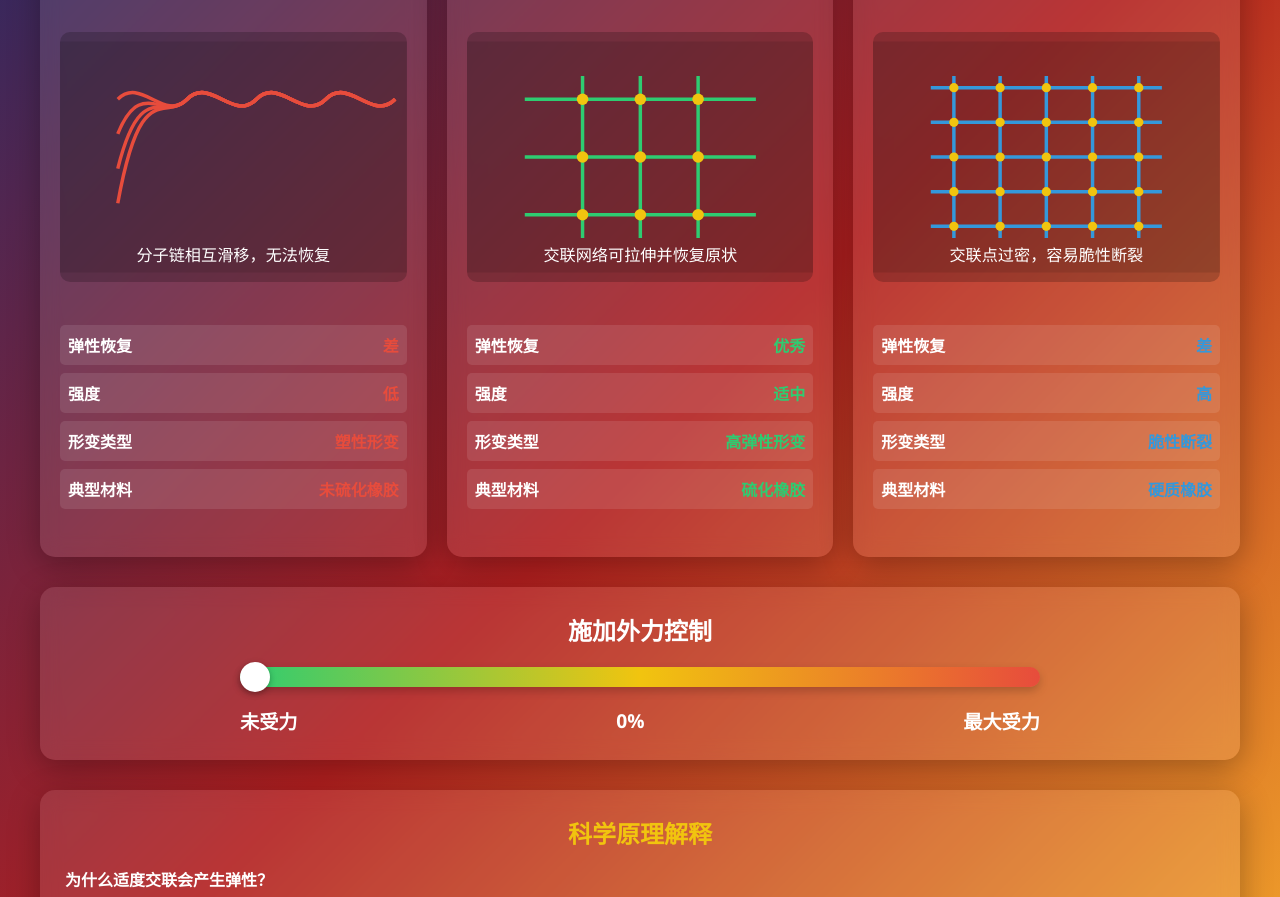
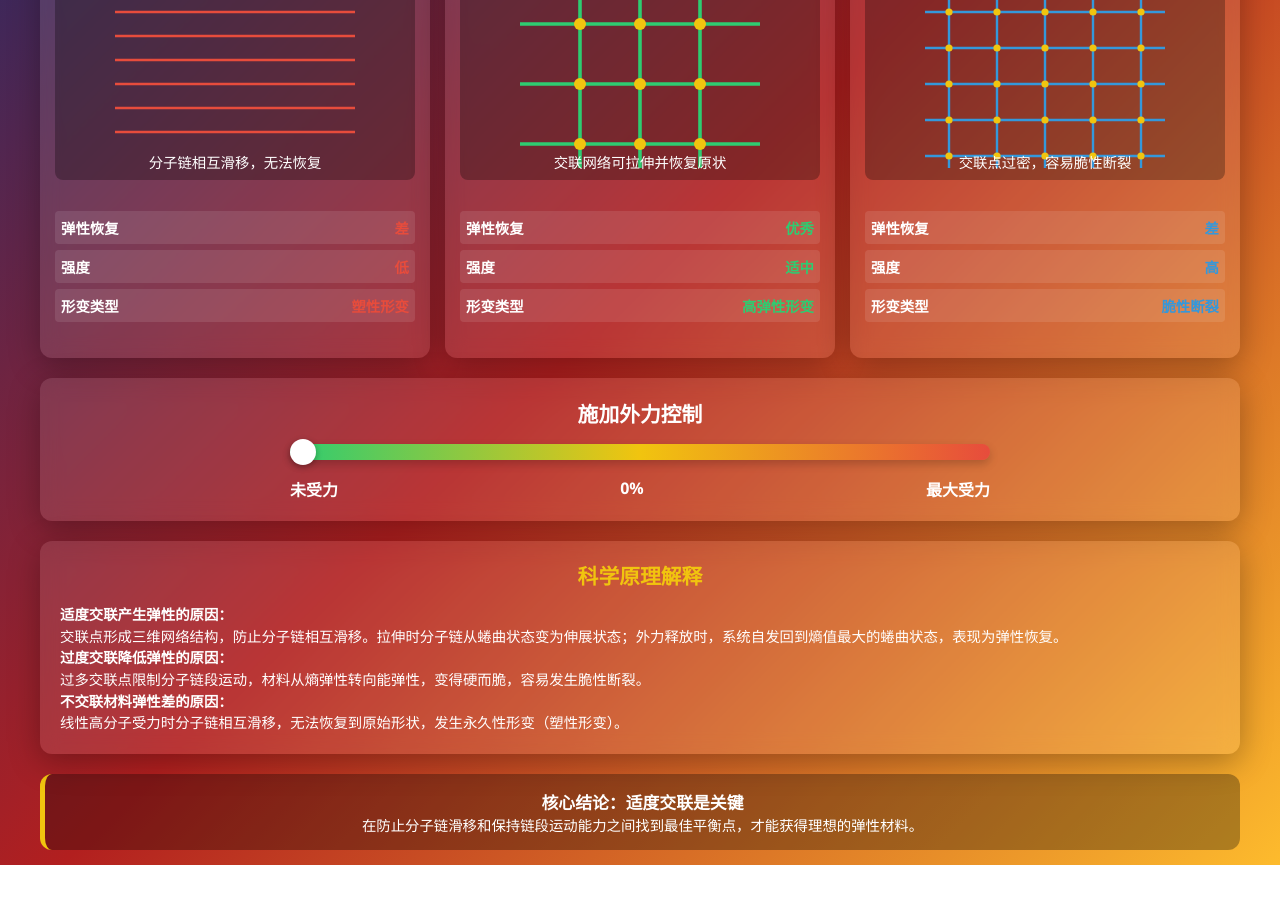
Before and after one commit to CookingFireworks/jitibeike2025, a plain HTML site: page index.html in a window 1280 px wide. Shown: the part 294-1191 px from the top of the page. After the commit the page ends 1159 px from the top, so only its background shows below. Drawn offline with Linux system fonts and the light colour scheme.

Commit message:
Update index.html

```diff
--- a/index.html
+++ b/index.html
@@ -16,7 +16,7 @@
             background: linear-gradient(135deg, #1a2a6c, #b21f1f, #fdbb2d);
             color: white;
             min-height: 100vh;
-            padding: 20px;
+            padding: 15px;
         }
 
         .container {
@@ -26,37 +26,37 @@
 
         header {
             text-align: center;
-            margin-bottom: 30px;
-            padding: 20px;
+            margin-bottom: 20px;
+            padding: 15px;
             background: rgba(0, 0, 0, 0.3);
-            border-radius: 15px;
+            border-radius: 12px;
             backdrop-filter: blur(10px);
         }
 
         h1 {
-            font-size: 2.5rem;
-            margin-bottom: 10px;
+            font-size: 2rem;
+            margin-bottom: 8px;
             text-shadow: 2px 2px 4px rgba(0, 0, 0, 0.5);
         }
 
         .subtitle {
-            font-size: 1.2rem;
+            font-size: 1rem;
             opacity: 0.9;
         }
 
         .comparison-container {
             display: flex;
-            gap: 20px;
-            margin-bottom: 30px;
+            gap: 15px;
+            margin-bottom: 20px;
             flex-wrap: wrap;
         }
 
         .crosslink-card {
             flex: 1;
-            min-width: 300px;
+            min-width: 250px;
             background: rgba(255, 255, 255, 0.1);
-            border-radius: 15px;
-            padding: 20px;
+            border-radius: 12px;
+            padding: 15px;
             box-shadow: 0 8px 32px rgba(0, 0, 0, 0.3);
             backdrop-filter: blur(10px);
             transition: transform 0.3s ease;
@@ -82,13 +82,13 @@
 
         .card-header {
             text-align: center;
-            margin-bottom: 20px;
-            padding-bottom: 15px;
+            margin-bottom: 15px;
+            padding-bottom: 10px;
             border-bottom: 1px solid rgba(255, 255, 255, 0.2);
         }
 
         .card-header h2 {
-            font-size: 1.5rem;
+            font-size: 1.3rem;
             margin-bottom: 5px;
         }
 
@@ -97,24 +97,25 @@
             display: flex;
             align-items: center;
             justify-content: center;
-            margin: 15px 0;
-            min-height: 250px;
+            margin: 10px 0;
+            min-height: 180px;
             background: rgba(0, 0, 0, 0.2);
-            border-radius: 10px;
+            border-radius: 8px;
             overflow: hidden;
         }
 
         .properties {
-            margin: 20px 0;
+            margin: 15px 0;
         }
 
         .property {
             display: flex;
             justify-content: space-between;
-            margin: 8px 0;
-            padding: 8px;
+            margin: 6px 0;
+            padding: 6px;
             background: rgba(255, 255, 255, 0.1);
-            border-radius: 5px;
+            border-radius: 4px;
+            font-size: 0.9rem;
         }
 
         .property-name {
@@ -139,40 +140,40 @@
 
         .control-panel {
             background: rgba(255, 255, 255, 0.1);
-            border-radius: 15px;
-            padding: 25px;
+            border-radius: 12px;
+            padding: 20px;
             box-shadow: 0 8px 32px rgba(0, 0, 0, 0.3);
             backdrop-filter: blur(10px);
-            margin-bottom: 30px;
+            margin-bottom: 20px;
             text-align: center;
         }
 
         .control-panel h3 {
-            margin-bottom: 20px;
-            font-size: 1.5rem;
+            margin-bottom: 15px;
+            font-size: 1.3rem;
         }
 
         .slider-container {
-            max-width: 800px;
+            max-width: 700px;
             margin: 0 auto;
         }
 
         .slider {
             width: 100%;
-            height: 20px;
+            height: 16px;
             -webkit-appearance: none;
             appearance: none;
             background: linear-gradient(to right, #2ecc71, #f1c40f, #e74c3c);
             outline: none;
-            border-radius: 10px;
+            border-radius: 8px;
             box-shadow: 0 4px 10px rgba(0, 0, 0, 0.2);
         }
 
         .slider::-webkit-slider-thumb {
             -webkit-appearance: none;
             appearance: none;
-            width: 30px;
-            height: 30px;
+            width: 26px;
+            height: 26px;
             border-radius: 50%;
             background: white;
             cursor: pointer;
@@ -180,8 +181,8 @@
         }
 
         .force-display {
-            font-size: 1.2em;
-            margin-top: 15px;
+            font-size: 1rem;
+            margin-top: 12px;
             font-weight: bold;
             display: flex;
             justify-content: space-between;
@@ -189,28 +190,30 @@
 
         .explanation {
             background: rgba(255, 255, 255, 0.1);
-            border-radius: 15px;
-            padding: 25px;
+            border-radius: 12px;
+            padding: 20px;
             box-shadow: 0 8px 32px rgba(0, 0, 0, 0.3);
             backdrop-filter: blur(10px);
-            margin-top: 30px;
-            line-height: 1.6;
+            margin-top: 20px;
+            line-height: 1.5;
+            font-size: 0.9rem;
         }
 
         .explanation h3 {
             color: #f1c40f;
-            margin-bottom: 15px;
+            margin-bottom: 12px;
             text-align: center;
-            font-size: 1.5rem;
+            font-size: 1.3rem;
         }
 
         .conclusion {
             background: rgba(0, 0, 0, 0.3);
-            border-radius: 15px;
-            padding: 20px;
-            margin-top: 30px;
+            border-radius: 12px;
+            padding: 15px;
+            margin-top: 20px;
             text-align: center;
             border-left: 5px solid #f1c40f;
+            font-size: 0.9rem;
         }
 
         @media (max-width: 768px) {
@@ -219,7 +222,7 @@
             }
 
             h1 {
-                font-size: 2rem;
+                font-size: 1.8rem;
             }
         }
 
@@ -233,40 +236,38 @@
     <div class="container">
         <header>
             <h1>高分子交联与弹性可视化</h1>
-            <p class="subtitle">探索交联程度如何影响聚合物的弹性性能</p>
+            <p class="subtitle">探索交联程度如何影响聚合物弹性</p>
         </header>
 
         <div class="comparison-container">
             <div class="crosslink-card no-crosslink">
                 <div class="card-header">
                     <h2>不交联</h2>
-                    <p>线性高分子，无交联点</p>
+                    <p>线性高分子链</p>
                 </div>
 
                 <div class="molecule-container">
-                    <svg class="molecule-svg" viewBox="0 0 300 200" preserveAspectRatio="xMidYMid meet" id="no-crosslink-svg">
+                    <svg class="molecule-svg" viewBox="0 0 300 180" preserveAspectRatio="xMidYMid meet" id="no-crosslink-svg">
                         <!-- 不交联分子结构 -->
                         <rect width="100%" height="100%" fill="rgba(0,0,0,0.1)" />
 
-                        <!-- 线性分子链 -->
-                        <path id="no-chain1" d="M50,50 C70,30 90,70 110,50 C130,30 150,70 170,50 C190,30 210,70 230,50 C250,30 270,70 290,50"
-                              stroke="#e74c3c" stroke-width="3" fill="none" />
-                        <path id="no-chain2" d="M50,80 C70,60 90,100 110,80 C130,60 150,100 170,80 C190,60 210,100 230,80 C250,60 270,100 290,80"
-                              stroke="#e74c3c" stroke-width="3" fill="none" />
-                        <path id="no-chain3" d="M50,110 C70,90 90,130 110,110 C130,90 150,130 170,110 C190,90 210,130 230,110 C250,90 270,130 290,110"
-                              stroke="#e74c3c" stroke-width="3" fill="none" />
-                        <path id="no-chain4" d="M50,140 C70,120 90,160 110,140 C130,120 150,160 170,140 C190,120 210,160 230,140 C250,120 270,160 290,140"
-                              stroke="#e74c3c" stroke-width="3" fill="none" />
+                        <!-- 多条线性分子链 -->
+                        <line x1="50" y1="40" x2="250" y2="40" stroke="#e74c3c" stroke-width="2" id="no-chain1" />
+                        <line x1="50" y1="60" x2="250" y2="60" stroke="#e74c3c" stroke-width="2" id="no-chain2" />
+                        <line x1="50" y1="80" x2="250" y2="80" stroke="#e74c3c" stroke-width="2" id="no-chain3" />
+                        <line x1="50" y1="100" x2="250" y2="100" stroke="#e74c3c" stroke-width="2" id="no-chain4" />
+                        <line x1="50" y1="120" x2="250" y2="120" stroke="#e74c3c" stroke-width="2" id="no-chain5" />
+                        <line x1="50" y1="140" x2="250" y2="140" stroke="#e74c3c" stroke-width="2" id="no-chain6" />
 
                         <!-- 滑移指示 -->
                         <g id="no-slide-indicators" opacity="0">
-                            <line x1="50" y1="40" x2="80" y2="40" stroke="white" stroke-width="2" />
-                            <polygon points="80,40 75,37 75,43" fill="white" />
-                            <line x1="50" y1="170" x2="80" y2="170" stroke="white" stroke-width="2" />
-                            <polygon points="80,170 75,167 75,173" fill="white" />
+                            <line x1="50" y1="30" x2="80" y2="30" stroke="white" stroke-width="2" />
+                            <polygon points="80,30 75,27 75,33" fill="white" />
+                            <line x1="50" y1="150" x2="80" y2="150" stroke="white" stroke-width="2" />
+                            <polygon points="80,150 75,147 75,153" fill="white" />
                         </g>
 
-                        <text x="150" y="190" text-anchor="middle" fill="white" font-size="14">分子链相互滑移，无法恢复</text>
+                        <text x="150" y="170" text-anchor="middle" fill="white" font-size="12">分子链相互滑移，无法恢复</text>
                     </svg>
                 </div>
 
@@ -283,10 +284,6 @@
                         <span class="property-name">形变类型</span>
                         <span class="property-value no-value">塑性形变</span>
                     </div>
-                    <div class="property">
-                        <span class="property-name">典型材料</span>
-                        <span class="property-value no-value">未硫化橡胶</span>
-                    </div>
                 </div>
             </div>
 
@@ -297,7 +294,7 @@
                 </div>
 
                 <div class="molecule-container">
-                    <svg class="molecule-svg" viewBox="0 0 300 200" preserveAspectRatio="xMidYMid meet" id="moderate-crosslink-svg">
+                    <svg class="molecule-svg" viewBox="0 0 300 180" preserveAspectRatio="xMidYMid meet" id="moderate-crosslink-svg">
                         <!-- 适度交联分子结构 -->
                         <rect width="100%" height="100%" fill="rgba(0,0,0,0.1)" />
 
@@ -325,7 +322,7 @@
                             <circle cx="200" cy="150" r="5" fill="#f1c40f" />
                         </g>
 
-                        <text x="150" y="190" text-anchor="middle" fill="white" font-size="14">交联网络可拉伸并恢复原状</text>
+                        <text x="150" y="170" text-anchor="middle" fill="white" font-size="12">交联网络可拉伸并恢复原状</text>
                     </svg>
                 </div>
 
@@ -342,10 +339,6 @@
                         <span class="property-name">形变类型</span>
                         <span class="property-value moderate-value">高弹性形变</span>
                     </div>
-                    <div class="property">
-                        <span class="property-name">典型材料</span>
-                        <span class="property-value moderate-value">硫化橡胶</span>
-                    </div>
                 </div>
             </div>
 
@@ -356,56 +349,56 @@
                 </div>
 
                 <div class="molecule-container">
-                    <svg class="molecule-svg" viewBox="0 0 300 200" preserveAspectRatio="xMidYMid meet" id="excessive-crosslink-svg">
+                    <svg class="molecule-svg" viewBox="0 0 300 180" preserveAspectRatio="xMidYMid meet" id="excessive-crosslink-svg">
                         <!-- 过度交联分子结构 -->
                         <rect width="100%" height="100%" fill="rgba(0,0,0,0.1)" />
 
                         <!-- 密集交联网络 -->
                         <g id="excessive-network">
                             <!-- 水平链 -->
-                            <line x1="50" y1="40" x2="250" y2="40" stroke="#3498db" stroke-width="3" />
-                            <line x1="50" y1="70" x2="250" y2="70" stroke="#3498db" stroke-width="3" />
-                            <line x1="50" y1="100" x2="250" y2="100" stroke="#3498db" stroke-width="3" />
-                            <line x1="50" y1="130" x2="250" y2="130" stroke="#3498db" stroke-width="3" />
-                            <line x1="50" y1="160" x2="250" y2="160" stroke="#3498db" stroke-width="3" />
+                            <line x1="50" y1="40" x2="250" y2="40" stroke="#3498db" stroke-width="2" />
+                            <line x1="50" y1="70" x2="250" y2="70" stroke="#3498db" stroke-width="2" />
+                            <line x1="50" y1="100" x2="250" y2="100" stroke="#3498db" stroke-width="2" />
+                            <line x1="50" y1="130" x2="250" y2="130" stroke="#3498db" stroke-width="2" />
+                            <line x1="50" y1="160" x2="250" y2="160" stroke="#3498db" stroke-width="2" />
 
                             <!-- 垂直链 -->
-                            <line x1="70" y1="30" x2="70" y2="170" stroke="#3498db" stroke-width="3" />
-                            <line x1="110" y1="30" x2="110" y2="170" stroke="#3498db" stroke-width="3" />
-                            <line x1="150" y1="30" x2="150" y2="170" stroke="#3498db" stroke-width="3" />
-                            <line x1="190" y1="30" x2="190" y2="170" stroke="#3498db" stroke-width="3" />
-                            <line x1="230" y1="30" x2="230" y2="170" stroke="#3498db" stroke-width="3" />
+                            <line x1="70" y1="30" x2="70" y2="170" stroke="#3498db" stroke-width="2" />
+                            <line x1="110" y1="30" x2="110" y2="170" stroke="#3498db" stroke-width="2" />
+                            <line x1="150" y1="30" x2="150" y2="170" stroke="#3498db" stroke-width="2" />
+                            <line x1="190" y1="30" x2="190" y2="170" stroke="#3498db" stroke-width="2" />
+                            <line x1="230" y1="30" x2="230" y2="170" stroke="#3498db" stroke-width="2" />
 
                             <!-- 交联点 -->
-                            <circle cx="70" cy="40" r="4" fill="#f1c40f" />
-                            <circle cx="110" cy="40" r="4" fill="#f1c40f" />
-                            <circle cx="150" cy="40" r="4" fill="#f1c40f" />
-                            <circle cx="190" cy="40" r="4" fill="#f1c40f" />
-                            <circle cx="230" cy="40" r="4" fill="#f1c40f" />
+                            <circle cx="70" cy="40" r="3" fill="#f1c40f" />
+                            <circle cx="110" cy="40" r="3" fill="#f1c40f" />
+                            <circle cx="150" cy="40" r="3" fill="#f1c40f" />
+                            <circle cx="190" cy="40" r="3" fill="#f1c40f" />
+                            <circle cx="230" cy="40" r="3" fill="#f1c40f" />
 
-                            <circle cx="70" cy="70" r="4" fill="#f1c40f" />
-                            <circle cx="110" cy="70" r="4" fill="#f1c40f" />
-                            <circle cx="150" cy="70" r="4" fill="#f1c40f" />
-                            <circle cx="190" cy="70" r="4" fill="#f1c40f" />
-                            <circle cx="230" cy="70" r="4" fill="#f1c40f" />
+                            <circle cx="70" cy="70" r="3" fill="#f1c40f" />
+                            <circle cx="110" cy="70" r="3" fill="#f1c40f" />
+                            <circle cx="150" cy="70" r="3" fill="#f1c40f" />
+                            <circle cx="190" cy="70" r="3" fill="#f1c40f" />
+                            <circle cx="230" cy="70" r="3" fill="#f1c40f" />
 
-                            <circle cx="70" cy="100" r="4" fill="#f1c40f" />
-                            <circle cx="110" cy="100" r="4" fill="#f1c40f" />
-                            <circle cx="150" cy="100" r="4" fill="#f1c40f" />
-                            <circle cx="190" cy="100" r="4" fill="#f1c40f" />
-                            <circle cx="230" cy="100" r="4" fill="#f1c40f" />
+                            <circle cx="70" cy="100" r="3" fill="#f1c40f" />
+                            <circle cx="110" cy="100" r="3" fill="#f1c40f" />
+                            <circle cx="150" cy="100" r="3" fill="#f1c40f" />
+                            <circle cx="190" cy="100" r="3" fill="#f1c40f" />
+                            <circle cx="230" cy="100" r="3" fill="#f1c40f" />
 
-                            <circle cx="70" cy="130" r="4" fill="#f1c40f" />
-                            <circle cx="110" cy="130" r="4" fill="#f1c40f" />
-                            <circle cx="150" cy="130" r="4" fill="#f1c40f" />
-                            <circle cx="190" cy="130" r="4" fill="#f1c40f" />
-                            <circle cx="230" cy="130" r="4" fill="#f1c40f" />
+                            <circle cx="70" cy="130" r="3" fill="#f1c40f" />
+                            <circle cx="110" cy="130" r="3" fill="#f1c40f" />
+                            <circle cx="150" cy="130" r="3" fill="#f1c40f" />
+                            <circle cx="190" cy="130" r="3" fill="#f1c40f" />
+                            <circle cx="230" cy="130" r="3" fill="#f1c40f" />
 
-                            <circle cx="70" cy="160" r="4" fill="#f1c40f" />
-                            <circle cx="110" cy="160" r="4" fill="#f1c40f" />
-                            <circle cx="150" cy="160" r="4" fill="#f1c40f" />
-                            <circle cx="190" cy="160" r="4" fill="#f1c40f" />
-                            <circle cx="230" cy="160" r="4" fill="#f1c40f" />
+                            <circle cx="70" cy="160" r="3" fill="#f1c40f" />
+                            <circle cx="110" cy="160" r="3" fill="#f1c40f" />
+                            <circle cx="150" cy="160" r="3" fill="#f1c40f" />
+                            <circle cx="190" cy="160" r="3" fill="#f1c40f" />
+                            <circle cx="230" cy="160" r="3" fill="#f1c40f" />
                         </g>
 
                         <!-- 断裂指示 -->
@@ -415,7 +408,7 @@
                             <line x1="190" y1="130" x2="210" y2="150" stroke="#e74c3c" stroke-width="3" stroke-dasharray="5,5" />
                         </g>
 
-                        <text x="150" y="190" text-anchor="middle" fill="white" font-size="14">交联点过密，容易脆性断裂</text>
+                        <text x="150" y="170" text-anchor="middle" fill="white" font-size="12">交联点过密，容易脆性断裂</text>
                     </svg>
                 </div>
 
@@ -431,10 +424,6 @@
                     <div class="property">
                         <span class="property-name">形变类型</span>
                         <span class="property-value excessive-value">脆性断裂</span>
-                    </div>
-                    <div class="property">
-                        <span class="property-name">典型材料</span>
-                        <span class="property-value excessive-value">硬质橡胶</span>
                     </div>
                 </div>
             </div>
@@ -454,19 +443,19 @@
 
         <div class="explanation">
             <h3>科学原理解释</h3>
-            <p><strong>为什么适度交联会产生弹性？</strong></p>
-            <p>交联点在高分子链之间形成三维网络结构，防止分子链相互滑移。当材料被拉伸时，分子链从蜷曲状态变为伸展状态（熵减小）；当外力释放时，系统自发回到熵值最大的蜷曲状态，宏观上表现为弹性恢复。</p>
+            <p><strong>适度交联产生弹性的原因：</strong></p>
+            <p>交联点形成三维网络结构，防止分子链相互滑移。拉伸时分子链从蜷曲状态变为伸展状态；外力释放时，系统自发回到熵值最大的蜷曲状态，表现为弹性恢复。</p>
 
-            <p><strong>为什么过度交联会降低弹性？</strong></p>
-            <p>过多的交联点大大限制了分子链段的运动能力，链段无法充分蜷曲和伸展。材料从熵弹性转向能弹性，变得硬而脆，容易发生脆性断裂。</p>
+            <p><strong>过度交联降低弹性的原因：</strong></p>
+            <p>过多交联点限制分子链段运动，材料从熵弹性转向能弹性，变得硬而脆，容易发生脆性断裂。</p>
 
-            <p><strong>为什么不交联材料弹性差？</strong></p>
-            <p>没有交联点的线性高分子在受力时，分子链会相互滑移，无法恢复到原始形状，发生永久性形变（塑性形变）。</p>
+            <p><strong>不交联材料弹性差的原因：</strong></p>
+            <p>线性高分子受力时分子链相互滑移，无法恢复到原始形状，发生永久性形变（塑性形变）。</p>
         </div>
 
         <div class="conclusion">
             <h3>核心结论：适度交联是关键</h3>
-            <p>在防止分子链滑移（需要交联点）和保持链段运动能力（需要自由链段）之间找到最佳平衡点，才能获得理想的弹性材料。</p>
+            <p>在防止分子链滑移和保持链段运动能力之间找到最佳平衡点，才能获得理想的弹性材料。</p>
         </div>
     </div>
 
@@ -483,7 +472,9 @@
             document.getElementById('no-chain1'),
             document.getElementById('no-chain2'),
             document.getElementById('no-chain3'),
-            document.getElementById('no-chain4')
+            document.getElementById('no-chain4'),
+            document.getElementById('no-chain5'),
+            document.getElementById('no-chain6')
         ];
         const noSlideIndicators = document.getElementById('no-slide-indicators');
 
@@ -496,16 +487,17 @@
         function updateNoCrosslink(force) {
             const stretch = force / 100;
 
-            // 更新分子链路径
+            // 更新分子链位置，使其相互滑移
             noChains.forEach((chain, index) => {
-                const yBase = 50 + index * 30;
-                const pathData = `M50,${yBase} C${70-stretch*10},${30-stretch*10} ${90+stretch*10},${70+stretch*10} ${110-stretch*10},${50-stretch*10} C${130+stretch*10},${30-stretch*10} ${150-stretch*10},${70+stretch*10} ${170+stretch*10},${50-stretch*10} C${190-stretch*10},${30-stretch*10} ${210+stretch*10},${70+stretch*10} ${230-stretch*10},${50-stretch*10} C${250+stretch*10},${30-stretch*10} ${270-stretch*10},${70+stretch*10} ${290+stretch*10},${50-stretch*10}`;
-                chain.setAttribute('d', pathData);
+                const yBase = 40 + index * 20;
+                const slideAmount = stretch * 50 * (index % 2 === 0 ? 1 : -1); // 交替方向滑移
+                chain.setAttribute('x1', 50 + slideAmount);
+                chain.setAttribute('x2', 250 + slideAmount);
             });
 
             // 显示或隐藏滑移指示
-            if (force > 30) {
-                noSlideIndicators.setAttribute('opacity', (force-30)/70);
+            if (force > 20) {
+                noSlideIndicators.setAttribute('opacity', (force-20)/80);
             } else {
                 noSlideIndicators.setAttribute('opacity', '0');
             }
```
